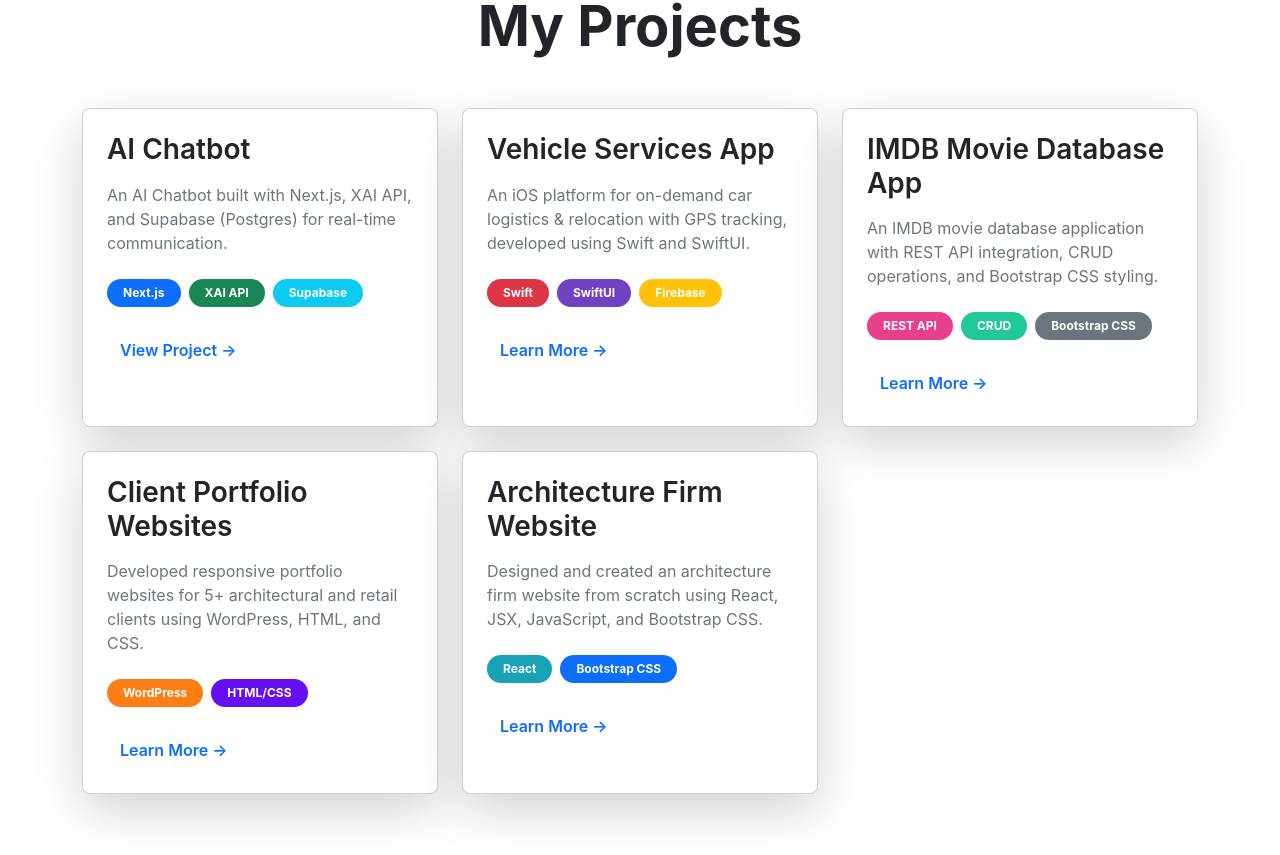
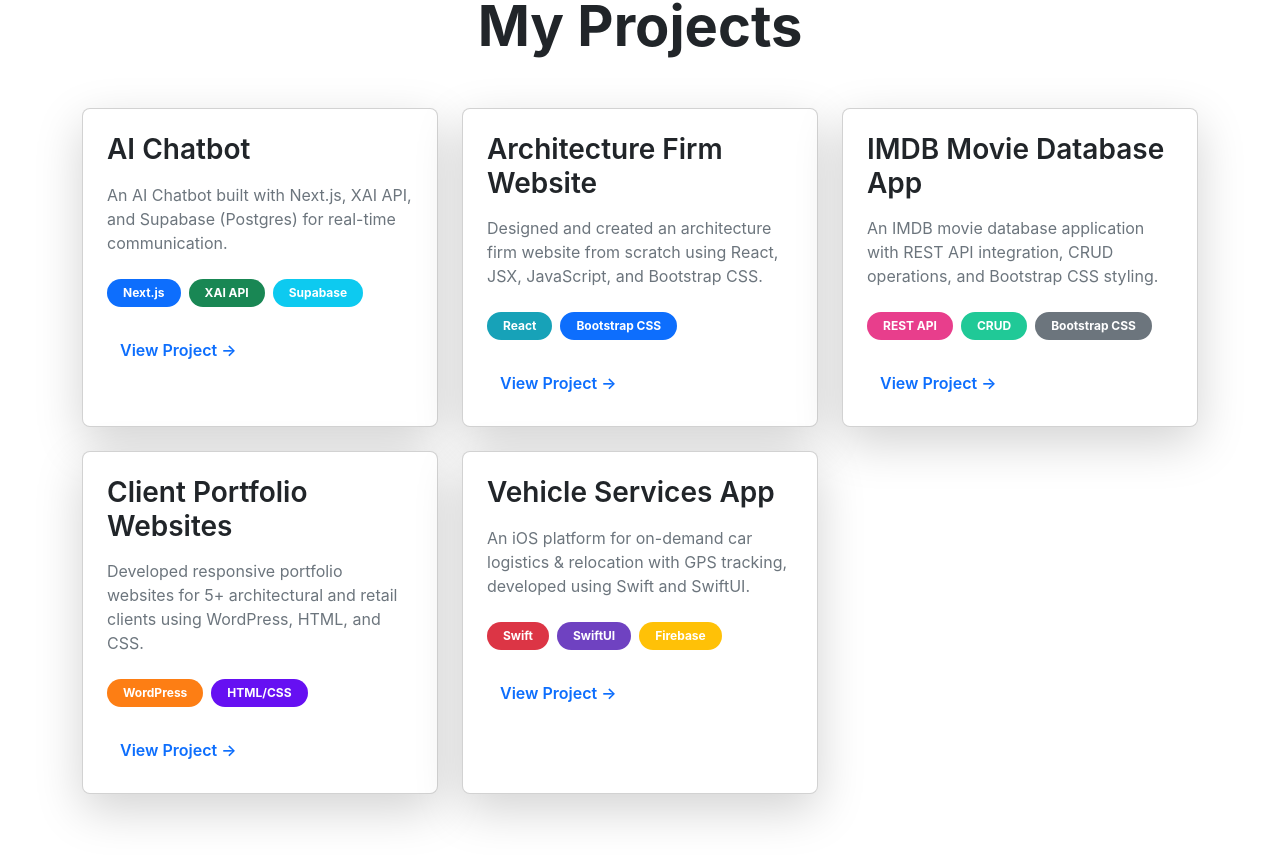
Before and after one commit to WestonGuidero/weston-guidero-portfolio, a React (Vite) app: page / in a window 1280 px wide. Shown: the part 2734-3589 px from the top of the page. Built offline with nearby package versions, Linux system fonts and the light colour scheme.

Commit message:
fixed links of multiple projects

```diff
--- a/src/App.jsx
+++ b/src/App.jsx
@@ -199,28 +199,28 @@ function App() {
               </div>
             </div>
 
-            {/* Project Card 2: Vehicle Services App */}
+            {/* Example: Architecture Firm Website (React) */}
             <div className="col-md-6 col-lg-4">
               <div className="card h-100 shadow-lg rounded-3 overflow-hidden hover-lift">
                 <div className="card-body p-4">
-                  <h3 className="card-title fs-3 fw-semibold text-dark mb-3">Vehicle Services App</h3>
+                  <h3 className="card-title fs-3 fw-semibold text-dark mb-3">Architecture Firm Website</h3>
                   <p className="card-text text-secondary mb-4">
-                    An iOS platform for on-demand car logistics & relocation with GPS tracking, developed using Swift and SwiftUI.
+                    Designed and created an architecture firm website from scratch using React, JSX, JavaScript, and Bootstrap CSS.
                   </p>
                   <div className="d-flex flex-wrap gap-2 mb-4">
-                    <span className="badge bg-danger rounded-pill px-3 py-2 text-white">Swift</span>
-                    <span className="badge bg-purple rounded-pill px-3 py-2 text-white" style={{backgroundColor: '#6f42c1'}}>SwiftUI</span> {/* Custom color for indigo-like */}
-                    <span className="badge bg-warning rounded-pill px-3 py-2 text-white">Firebase</span> {/* Changed text-dark to text-white */}
+                    <span className="badge bg-cyan rounded-pill px-3 py-2 text-white" style={{backgroundColor: '#17a2b8'}}>React</span> {/* Custom color for cyan-like */}
+                    <span className="badge bg-primary rounded-pill px-3 py-2 text-white">Bootstrap CSS</span>
                   </div>
                   <a
-                    href="#" // Replace with actual project link if available
+                    href="https://guiderodesign.com" // Replace with actual project link if available
                     className="btn btn-link text-decoration-none fw-semibold"
                   >
-                    Learn More &rarr;
+                    View Project &rarr;
                   </a>
                 </div>
               </div>
             </div>
+
 
             {/* Project Card 3: IMDB Movie Database App */}
             <div className="col-md-6 col-lg-4">
@@ -239,7 +239,7 @@ function App() {
                     href="https://github.com/WestonGuidero/IMDB-Movie-Database-API-App" // Replace with actual project link if available
                     className="btn btn-link text-decoration-none fw-semibold"
                   >
-                    Learn More &rarr;
+                    View Project &rarr;
                   </a>
                 </div>
               </div>
@@ -262,29 +262,32 @@ function App() {
                     href="#" // Replace with actual project link if available
                     className="btn btn-link text-decoration-none fw-semibold"
                   >
-                    Learn More &rarr;
+                    View Project &rarr;
                   </a>
                 </div>
               </div>
             </div>
 
-            {/* Example: Architecture Firm Website (React) */}
+
+
+                        {/* Project Card 5: Vehicle Services App */}
             <div className="col-md-6 col-lg-4">
               <div className="card h-100 shadow-lg rounded-3 overflow-hidden hover-lift">
                 <div className="card-body p-4">
-                  <h3 className="card-title fs-3 fw-semibold text-dark mb-3">Architecture Firm Website</h3>
+                  <h3 className="card-title fs-3 fw-semibold text-dark mb-3">Vehicle Services App</h3>
                   <p className="card-text text-secondary mb-4">
-                    Designed and created an architecture firm website from scratch using React, JSX, JavaScript, and Bootstrap CSS.
+                    An iOS platform for on-demand car logistics & relocation with GPS tracking, developed using Swift and SwiftUI.
                   </p>
                   <div className="d-flex flex-wrap gap-2 mb-4">
-                    <span className="badge bg-cyan rounded-pill px-3 py-2 text-white" style={{backgroundColor: '#17a2b8'}}>React</span> {/* Custom color for cyan-like */}
-                    <span className="badge bg-primary rounded-pill px-3 py-2 text-white">Bootstrap CSS</span>
+                    <span className="badge bg-danger rounded-pill px-3 py-2 text-white">Swift</span>
+                    <span className="badge bg-purple rounded-pill px-3 py-2 text-white" style={{backgroundColor: '#6f42c1'}}>SwiftUI</span> {/* Custom color for indigo-like */}
+                    <span className="badge bg-warning rounded-pill px-3 py-2 text-white">Firebase</span> {/* Changed text-dark to text-white */}
                   </div>
                   <a
-                    href="https://guiderodesign.com/projects" // Replace with actual project link if available
+                    href="#" // Replace with actual project link if available
                     className="btn btn-link text-decoration-none fw-semibold"
                   >
-                    Learn More &rarr;
+                    View Project &rarr;
                   </a>
                 </div>
               </div>
```
